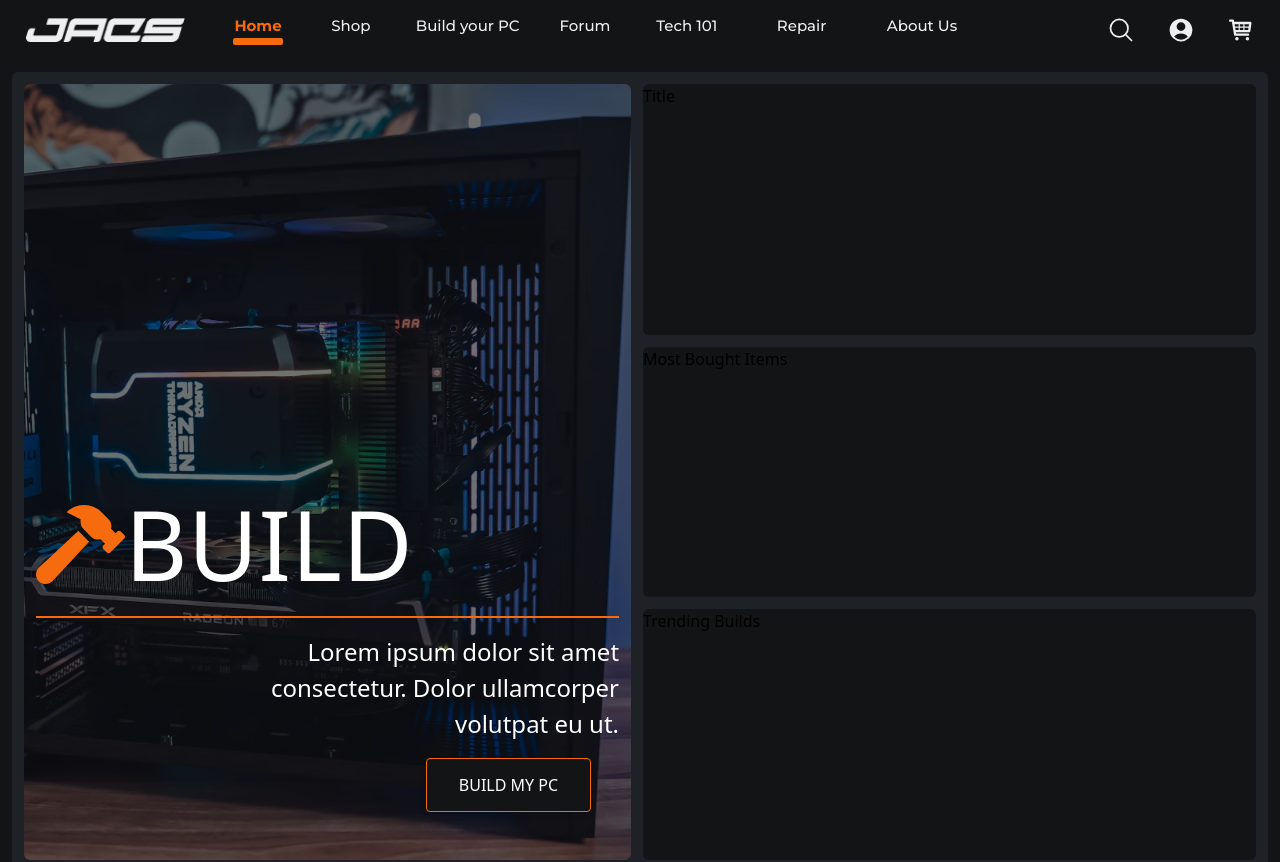
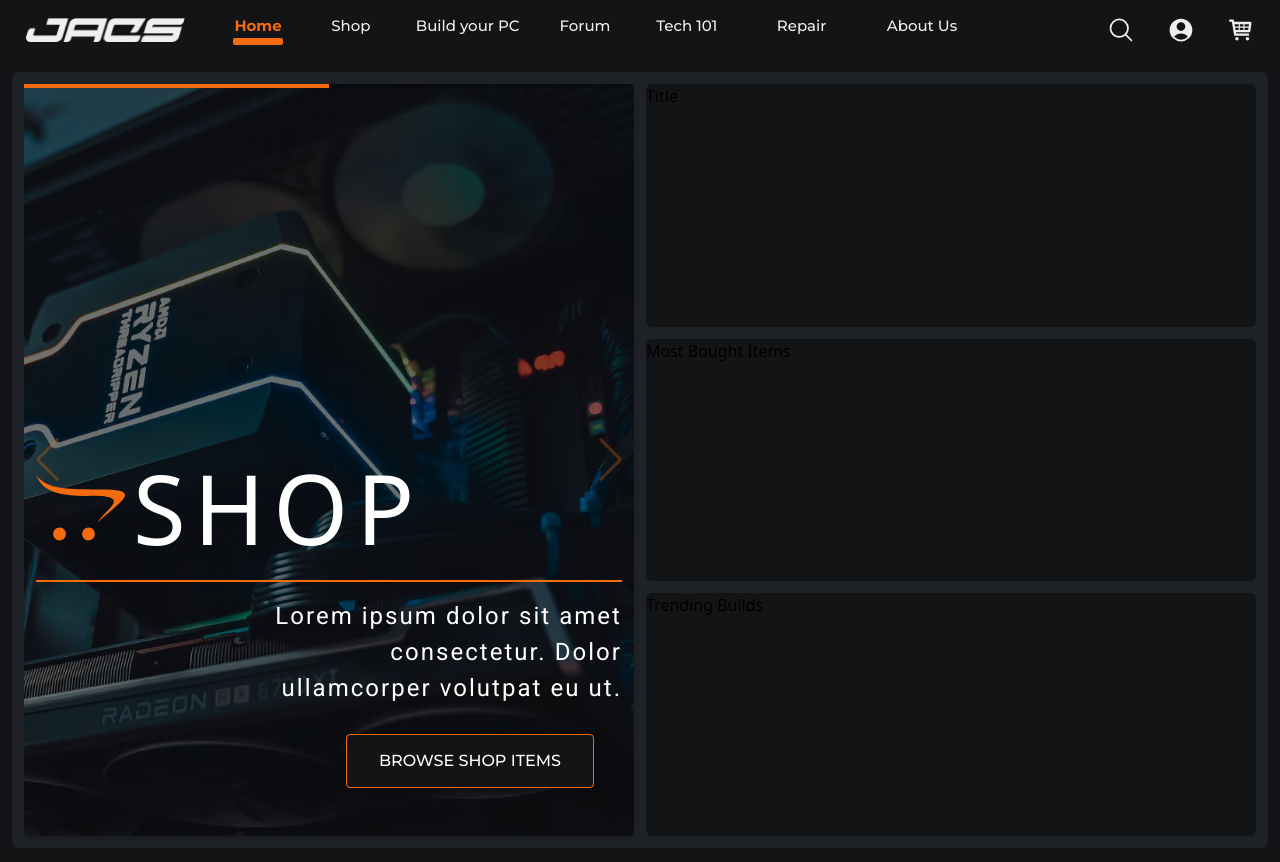
Before and after one commit to keanknowsss/JACS-FE, a React (Create React App) app: page / in a window 1280 px wide. Shown: the top 862 px of the page. Built offline with nearby package versions, Linux system fonts and the light colour scheme.

Commit message:
Implemented SwiperJS for Carousel
- Working carousel for Homepage but not yet polished design
- Links in button are working

```diff
--- a/package.json
+++ b/package.json
@@ -11,6 +11,7 @@
     "react-router-dom": "^6.4.3",
     "react-scripts": "5.0.1",
     "sass": "^1.56.1",
+    "swiper": "^8.4.5",
     "web-vitals": "^2.1.4"
   },
   "scripts": {
--- a/src/components/Carousel/HomeCarousel.js
+++ b/src/components/Carousel/HomeCarousel.js
@@ -1,41 +1,65 @@
 import React from "react";
+import PropTypes from "prop-types";
+import { Swiper, SwiperSlide } from "swiper/react";
+import { Navigation, Thumbs, Autoplay, Pagination } from "swiper";
 
+import "./HomeCarousel.scss"
 
-import { HomeCarouselData as categories } from "../../utils";
-
-const HomeCarousel = () => {
+const HomeCarousel = (props) => {
   return (
     <>
-      <div className="relative w-full h-full rounded-md">
+      <Swiper
+        modules={[Navigation, Thumbs, Autoplay, Pagination]}
+        loop
+        navigation
+        autoplay
+        pagination={{
+          type: 'progressbar',
+        }}
+        className="w-full h-full home-carousel"
+      >
+        {props.categories.map((category, index) => (
+          <SwiperSlide
+            key={index}
+            className="relative w-full h-full rounded-md"
+          >
             <img
-          src={categories[0].img}
-          className="w-full h-full object-cover rounded-md brightness-50"
+              src={category.img}
+              className="w-full h-full object-cover absolute top-0 left-0 rounded-md brightness-50"
               alt=""
             />
 
             <div className="absolute w-full bottom-5 px-3">
               <div className="flex flex-row items-center">
-            {categories[0].icon}
-            <h1 className="text-white" style={{ fontSize: 96 }}>
-              {categories[0].name}
+                {category.icon}
+                <h1 className="text-white ml-2" style={{ fontSize: 96 }}>
+                  {category.name}
                 </h1>
               </div>
 
               <span className="w-full block border-t-2 border-[#F66B0E] mb-4"></span>
 
               <div className="flex flex-col items-end">
-            <p className="text-white text-right mb-4 text-[24px] w-[389px]">{categories[0].description}</p>
-            <a href="/"
-              className="inline-block px-8 py-4 mr-7 mb-7 bg-background text-white font-medium text-md leading-tight uppercase border border-[#F66B0E] hover:border-background rounded shadow-md hover:bg-[#F66B0E] hover:shadow-lg focus:bg-[#F66B0E] focus:shadow-lg focus:outline-none focus:ring-0 active:bg-[#F66B0E] active:shadow-lg transition duration-150 ease-in-out"
+                <p className="text-white text-right mb-7 text-[24px] w-[389px]">
+                  {category.description}
+                </p>
+                <a
+                  href={category.link}
+                  className="inline-block px-8 py-4 mr-7 mb-7 bg-background hover:bg-[#F66B0E] text-white font-medium text-md leading-tight uppercase border border-[#F66B0E] rounded shadow-md hover:shadow-[#F66B0E] focus:bg-[#F66B0E] focus:shadow-lg focus:outline-none focus:ring-0 active:bg-[#F66B0E] active:shadow-lg transition duration-150 ease-in-out"
                 >
-              {categories[0].button}
+                  {category.button}
                 </a>
               </div>
-
             </div>
-      </div>
+          </SwiperSlide>
+        ))}
+      </Swiper>
     </>
   );
 };
 
+HomeCarousel.propTypes = {
+  categories: PropTypes.array,
+};
+
 export default HomeCarousel;
--- /dev/null
+++ b/src/components/Carousel/HomeCarousel.scss
@@ -0,0 +1,51 @@
+@import url('https://fonts.googleapis.com/css2?family=Montserrat&display=swap');
+@import url('https://fonts.googleapis.com/css2?family=Roboto&display=swap');
+
+.home-carousel {
+
+  .swiper-button-prev {
+    left: 30;
+    color: #f66b0e;
+    opacity: 30%;
+    &:hover {
+      opacity: 100%;
+    }
+  }
+
+  .swiper-button-next {
+    right: 30;
+    color: #f66b0e;
+    opacity: 30%;
+    &:hover {
+      opacity: 100%;
+    }
+  }
+
+  .swiper-pagination-progressbar .swiper-pagination-progressbar-fill {
+    background: var(--swiper-pagination-color, #f66b0e);
+    position: absolute;
+    left: 0;
+    bottom: 0;
+    width: 100%;
+    height: 100%;
+    transform: scale(0);
+    transform-origin: left bottom;
+  }
+
+  .swiper-pagination-horizontal {
+    bottom: 0;
+  }
+
+  a {
+    font-family: 'Montserrat';
+  }
+
+  h1 {
+    letter-spacing: 0.085em;
+  }
+
+  p {
+    font-family: "Roboto";
+    letter-spacing: 0.085em;
+  }
+}
--- a/src/pages/Home.js
+++ b/src/pages/Home.js
@@ -2,6 +2,12 @@
 
 import { Footer } from "../components/Footer";
 import { HomeCarousel } from "../components/Carousel";
+import { HomeCarouselData } from "../utils";
+
+import "swiper/css";
+import "swiper/css/navigation";
+import "swiper/css/pagination"
+import "swiper/css/thumbs";
 
 const Home = () => {
   useEffect(() => {
@@ -10,14 +16,15 @@
 
   return (
     <>
-      <main className="flex flex-col lg:flex-row justify-between items-center bg-background w-full h-auto p-3">
-        <div className="bg-container w-full h-screen flex-auto px-3 pt-3 lg:pb-3 rounded-t-md lg:rounded-l-md lg:rounded-tr-none">
-          <div className="bg-background w-full h-full rounded-md">
-            <HomeCarousel />
+      <div className="flex flex-col">
+        <main className="flex flex-col lg:flex-row h-full lg:h-screen justify-between items-center bg-background p-3">
+          <div className="flex-1 bg-container w-full lg:w-64 h-full px-3 pt-3 lg:pb-3 rounded-t-md lg:rounded-l-md lg:rounded-tr-none">
+            <div className="bg-background w-full h-screen lg:h-full shadow-md rounded-md">
+              <HomeCarousel categories={HomeCarouselData} />
             </div>
           </div>
 
-        <div className="flex flex-col flex-auto justify-evenly items-center bg-container w-full h-screen py-3 pr-3 pl-3 lg:pl-0 rounded-b-md lg:rounded-r-md lg:rounded-bl-none">
+          <div className="flex flex-col flex-1 w-full lg:w-64 h-screen lg:h-full justify-evenly items-center bg-container py-3 pr-3 pl-3 lg:pl-0 rounded-b-md lg:rounded-r-md lg:rounded-bl-none">
             <div className="bg-background w-full h-full mb-3 rounded-md">
               Title
             </div>
@@ -28,11 +35,14 @@
               Trending Builds
             </div>
           </div>
+
         </main>
-
-      <div className="block left-0 top-0">
         <Footer />
       </div>
+
+      {/* <div className="block left-0 top-0">
+        <Footer />
+      </div> */}
     </>
   );
 };
--- a/src/utils/HomeCarouselData.js
+++ b/src/utils/HomeCarouselData.js
@@ -26,6 +26,7 @@
     description:
       "Lorem ipsum dolor sit amet consectetur. Dolor ullamcorper volutpat eu ut.",
     button: "BUILD MY PC",
+    link: "/buildpc",
   },
   {
     name: "SHOP",
@@ -47,6 +48,7 @@
     description:
       "Lorem ipsum dolor sit amet consectetur. Dolor ullamcorper volutpat eu ut.",
     button: "BROWSE SHOP ITEMS",
+    link: "/shop",
   },
   {
     name: "REPAIR",
@@ -68,6 +70,7 @@
     description:
       "Lorem ipsum dolor sit amet consectetur. Dolor ullamcorper volutpat eu ut.",
     button: "CONSULT MY PC",
+    link: "/repair",
   },
   {
     name: "LEARN",
@@ -89,5 +92,6 @@
     description:
       "Lorem ipsum dolor sit amet consectetur. Dolor ullamcorper volutpat eu ut.",
     button: "LEARN COMPUTER",
+    link: "/tech101",
   },
 ];
```
Also changed, not shown: 1 other file (tests, documents, lock files or other folders). Lines whose indentation alone changed are shown as unchanged.
